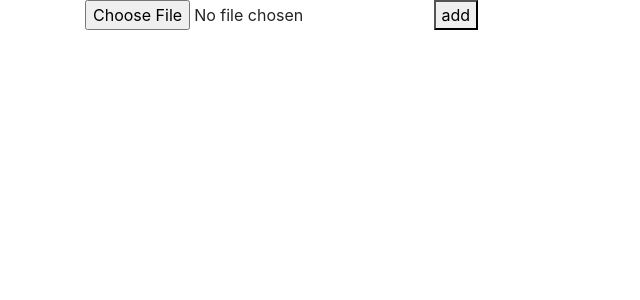
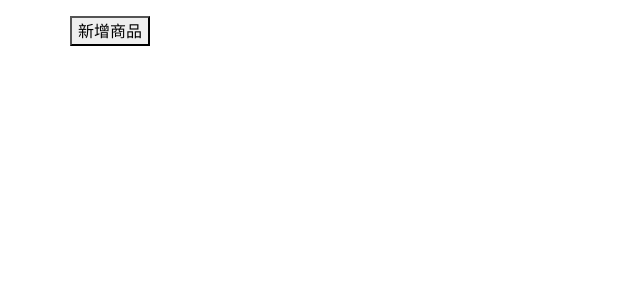
Before and after one commit to Mark-YH/shop-demo, a Django app: page /admin/ in a window 1280 px wide. Shown: the part 56-356 px from the top of the page, without its empty margins (0-640 px from the left). Run offline with Django 3.2, Linux system fonts and the light colour scheme; some libraries are stand-ins or nearby versions.

Commit message:
完成新增商品、顯示商品之前端頁面

```diff
--- a/templates/admin.html
+++ b/templates/admin.html
@@ -1,11 +1,55 @@
 {% extends 'base.html' %}
 
 {% block admin %}
-  <form id="item-form" action="">{% csrf_token %}
-    <input type="file"/>
-    <button id="btn">add</button>
-  </form>
+  <div class="row mt-3 mb-3">
+    <button id="btnCreateItem" class="btn-default justify-content-center">新增商品</button>
+  </div>
+  <div class="row">
+    <div id="formCreateItem" class="bg-light" hidden="hidden">
+      <h5 class="text-center">新增商品</h5>
+      <form id="itemForm" class="col-sm-12" action="">{% csrf_token %}
 
+        <div class="row mb-3">
+          <label class="col-sm-3 input-group-text justify-content-center" for="categorySelect">商品類別</label>
+          <select id="categorySelect" class="col-sm-9 form-select">
+            <option selected>選擇類別</option>
+            <option value="men">Men</option>
+            <option value="women">Women</option>
+            <option value="kids">Kids</option>
+          </select>
+        </div>
+
+        <div class="row mb-3">
+          <label class="col-sm-3 input-group-text justify-content-center" for="itemName">商品名稱</label>
+          <input type="text" id="itemName" class="col-sm-9 input-group" placeholder="請輸入商品名稱">
+        </div>
+
+        <div class="row mb-3">
+          <label class="col-sm-3 input-group-text justify-content-center" for="intro">商品介紹</label>
+          <textarea id="intro" class="col-sm-9 input-group" placeholder="請輸入商品介紹" rows="10"></textarea>
+        </div>
+
+        <div class="row mb-3">
+          <label class="col-sm-3 input-group-text justify-content-center" for="price">價格</label>
+          <input type="number" id="price" class="col-sm-3 input-group" placeholder="請輸入售價" min="1">
+
+          <label class="col-sm-3 input-group-text justify-content-center" for="inventory">數量</label>
+          <input type="number" id="inventory" class="col-sm-3 input-group" placeholder="請輸入數量" min="1">
+        </div>
+
+        <div class="row mb-3">
+          <label class="col-sm-3 input-group-text justify-content-center" for="imageFiles">商品照片</label>
+          <input type="file" id="imageFiles" class="col-sm-6 input-group" multiple="multiple">
+        </div>
+
+        <div class="row mb-3 justify-content-center">
+          <button type="reset" id="reset" class="col-sm-3 mx-2 btn-danger">Resets</button>
+          <button type="submit" id="submit" class="col-sm-3 mx-2 btn-primary">Submit</button>
+        </div>
+        <div id="submitResult" class="row mb-3 justify-content-center"></div>
+      </form>
+    </div>
+  </div>
   {% load static %}
   <script src="{% static 'js/admin.js' %}"></script>
 {% endblock %}
```
Also changed, not shown: shop/static/js/admin.js (+60 -30 lines), templates/shop.html (+18 -6 lines), shop/static/img/not-found.png (added).
